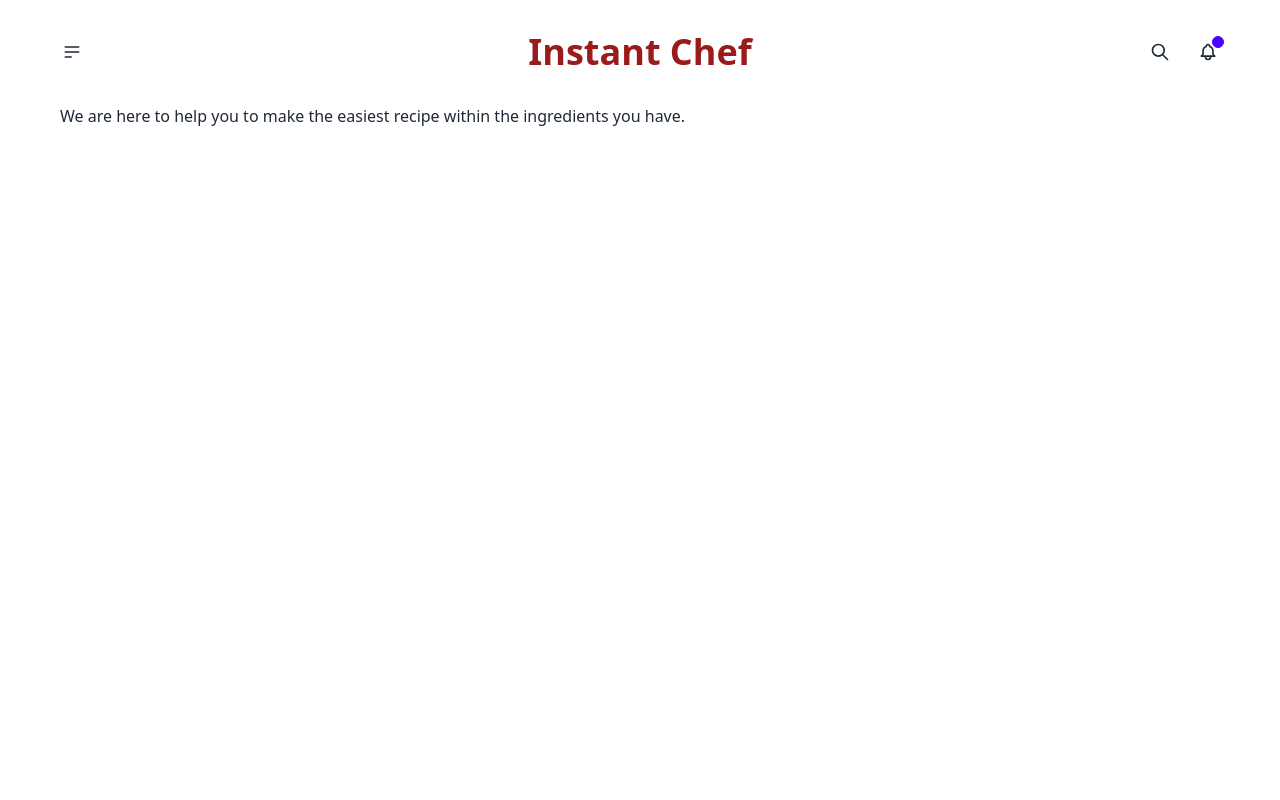
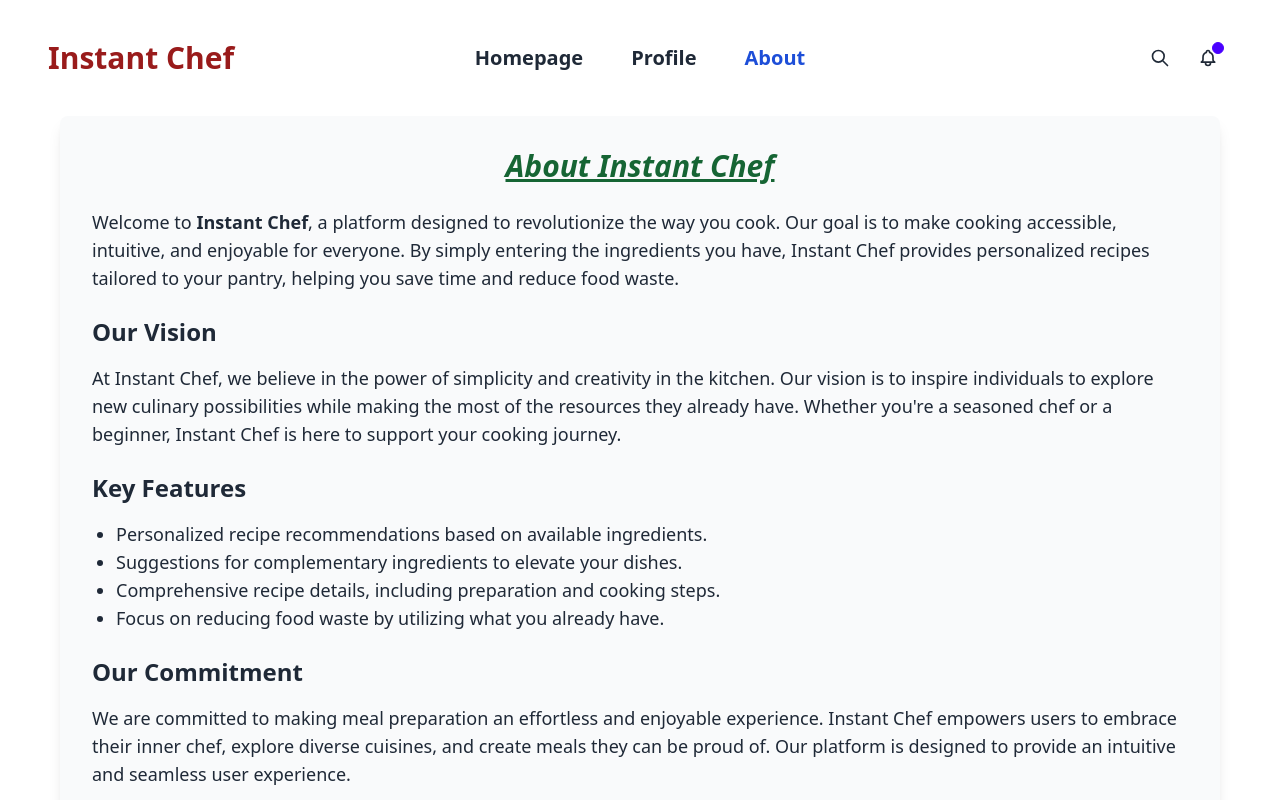
Before and after one commit to MaskuraBegum/Instant-Chef, a React (Vite) app: page /about in a window 1280 px wide. Shown: the top 800 px of the page. Built offline with nearby package versions, Linux system fonts and the light colour scheme.

Commit message:
create fake API, load these API within Recipes.jsx and RecipeDetails.jsx and also work on About.jsx file

```diff
--- a/src/About.jsx
+++ b/src/About.jsx
@@ -3,7 +3,36 @@ import React from 'react';
 const About = () => {
     return (
         <div className='m-5'>
-            <h2>We are here to help you to make the easiest recipe within the ingredients you have.</h2>
+            <section class="p-8 bg-gray-50 rounded-lg shadow-lg">
+                <h1 class="text-3xl font-extrabold text-center text-green-800 mb-6 underline italic">About Instant Chef</h1>
+                <p class="text-lg leading-7 mb-6">
+                    Welcome to <strong>Instant Chef</strong>, a platform designed to revolutionize the way you cook. Our goal is to make cooking accessible, intuitive, and enjoyable for everyone. By simply entering the ingredients you have, Instant Chef provides personalized recipes tailored to your pantry, helping you save time and reduce food waste.
+                </p>
+
+                <h2 class="text-2xl font-semibold mb-4">Our Vision</h2>
+                <p class="text-lg leading-7 mb-6">
+                    At Instant Chef, we believe in the power of simplicity and creativity in the kitchen. Our vision is to inspire individuals to explore new culinary possibilities while making the most of the resources they already have. Whether you're a seasoned chef or a beginner, Instant Chef is here to support your cooking journey.
+                </p>
+
+                <h2 class="text-2xl font-semibold mb-4">Key Features</h2>
+                <ul class="list-disc ml-6 text-lg leading-7 mb-6">
+                    <li>Personalized recipe recommendations based on available ingredients.</li>
+                    <li>Suggestions for complementary ingredients to elevate your dishes.</li>
+                    <li>Comprehensive recipe details, including preparation and cooking steps.</li>
+                    <li>Focus on reducing food waste by utilizing what you already have.</li>
+                </ul>
+
+                <h2 class="text-2xl font-semibold mb-4">Our Commitment</h2>
+                <p class="text-lg leading-7 mb-6">
+                    We are committed to making meal preparation an effortless and enjoyable experience. Instant Chef empowers users to embrace their inner chef, explore diverse cuisines, and create meals they can be proud of. Our platform is designed to provide an intuitive and seamless user experience.
+                </p>
+
+                <h2 class="text-2xl font-semibold mb-4">Get Started Today</h2>
+                <p class="text-lg leading-7">
+                    Discover the joy of cooking with Instant Chef. <a href="/" class="text-blue-600 underline">Explore recipes now</a> and let us help you create something extraordinary with the ingredients you already have.
+                </p>
+            </section>
+
         </div>
     );
 };
--- a/src/Error.jsx
+++ b/src/Error.jsx
@@ -2,8 +2,8 @@ import React from 'react';
 
 const Error = () => {
     return (
-        <div>
-            <h2>Opps! Error occurred!</h2>
+        <div className='flex justify-center items-center h-screen'>
+            <img src="https://i.ibb.co.com/PMbkCzG/error.jpg" alt="error" srcset="" />
         </div>
     );
 };
--- /dev/null
+++ b/src/Home/RecipeDetails.jsx
@@ -0,0 +1,42 @@
+import React, { useEffect, useState } from 'react';
+import { useParams } from 'react-router-dom';
+
+const RecipeDetails = () => {
+    const { id } = useParams();
+    const [recipe, setRecipe] = useState(null);
+
+    useEffect(() => {
+        fetch('/recipes.json')
+            .then(res => res.json())
+            .then(data => {
+                const foundRecipe = data.find(item => item.id === parseInt(id));
+                setRecipe(foundRecipe);
+            });
+    }, [id]);
+
+    if (!recipe) return <div>Loading...</div>;
+
+    return (
+        <div className="max-w-4xl mx-auto mt-10">
+            <img
+                src={recipe.image}
+                alt={recipe.name}
+                className="w-full h-5/6 object-cover rounded-lg mb-6"
+            />
+            <h1 className="text-4xl font-bold mb-4">{recipe.name}</h1>
+            <p className="text-lg mb-4">{recipe.description}</p>
+            <p className="text-base text-black">Ingredients:-</p>
+            <ul className="list-disc list-inside text-gray-700 text-sm">
+                {recipe.ingredients.map((ingredient, index) => (
+                    <li key={index}>{ingredient}</li>
+                ))}
+            </ul>
+            <p className="text-base text-black my-4">Instructions: <span className='text-gray-600'>{recipe.instructions}</span></p>
+            <p className="text-base text-black mb-4">Cooking Time: <span className='text-gray-600'>{recipe.cookingTime} minutes</span></p>
+            <p className="text-base text-black mb-4">Category: <span className='text-gray-600'>{recipe.category}</span></p>
+            <p className="text-base text-black mb-4">Created By: <span className='text-gray-600'>{recipe.createdBy}</span></p>
+        </div>
+    );
+};
+
+export default RecipeDetails;
--- a/src/Root.jsx
+++ b/src/Root.jsx
@@ -2,42 +2,28 @@ import React from 'react';
 import { NavLink, Outlet } from 'react-router-dom';
 
 const Root = () => {
+    const links = (
+        <>
+            <li><NavLink to='/' className={({ isActive }) => isActive ? 'text-blue-700' : ''}>Homepage</NavLink></li>
+            <li><NavLink to='/profile' className={({ isActive }) => isActive ? 'text-blue-700' : ''}>Profile</NavLink></li>
+            <li><NavLink to='/about' className={({ isActive }) => isActive ? 'text-blue-700' : ''}>About</NavLink></li>
+        </>
+    );
 
-    const links = <>
-        <li><NavLink to='/'><a>Homepage</a></NavLink></li>
-        <li><NavLink to='/profile'><a>Profile</a></NavLink></li>
-        <li><NavLink to='/about'><a>About</a></NavLink></li>
-    </>
     return (
         <div className='ml-10 mr-10 mt-5'>
             <div className="navbar bg-base-100">
+                {/* Left Corner: Instant Chef */}
                 <div className="navbar-start">
-                    <div className="dropdown">
-                    <div tabIndex={0} role="button" className="btn btn-ghost btn-circle">
-                        <svg
-                        xmlns="http://www.w3.org/2000/svg"
-                        className="h-5 w-5"
-                        fill="none"
-                        viewBox="0 0 24 24"
-                        stroke="currentColor">
-                        <path
-                            strokeLinecap="round"
-                            strokeLinejoin="round"
-                            strokeWidth="2"
-                            d="M4 6h16M4 12h16M4 18h7" />
-                        </svg>
+                    <a className="text-3xl font-bold text-red-800">Instant Chef</a>
                 </div>
-                    <ul
-                        tabIndex={0}
-                        className="menu menu-sm dropdown-content bg-base-100 rounded-box z-[1] mt-3 w-52 p-2 shadow">
-                        {links}
 
-                    </ul>
+                {/* Center: Navigation Links */}
+                <div className="navbar-center hidden lg:flex">
+                    <ul className="menu menu-horizontal px-1 space-x-4 text-xl font-semibold">{links}</ul>
                 </div>
-                </div>
-                <div className="navbar-center">
-                    <a className="btn btn-ghost text-4xl text-red-800">Instant Chef</a>
-                </div>
+
+                {/* Right Corner: Buttons */}
                 <div className="navbar-end">
                     <button className="btn btn-ghost btn-circle">
                         <svg
@@ -71,8 +57,33 @@ const Root = () => {
                         </div>
                     </button>
                 </div>
+
+                {/* Responsive Menu for Small Screens */}
+                <div className="navbar-center lg:hidden">
+                    <div className="dropdown">
+                        <div tabIndex={0} role="button" className="btn btn-ghost">
+                            <svg
+                                xmlns="http://www.w3.org/2000/svg"
+                                className="h-5 w-5"
+                                fill="none"
+                                viewBox="0 0 24 24"
+                                stroke="currentColor">
+                                <path
+                                    strokeLinecap="round"
+                                    strokeLinejoin="round"
+                                    strokeWidth="2"
+                                    d="M4 6h16M4 12h16M4 18h7" />
+                            </svg>
                         </div>
-            <Outlet></Outlet>
+                        <ul
+                            tabIndex={0}
+                            className="menu menu-sm dropdown-content mt-3 w-52 p-2 shadow bg-base-100 rounded-box z-[1]">
+                            {links}
+                        </ul>
+                    </div>
+                </div>
+            </div>
+            <Outlet />
         </div>
     );
 };
--- a/src/main.jsx
+++ b/src/main.jsx
@@ -10,6 +10,7 @@ import Root from './Root.jsx';
 import Home from './Home/Home.jsx';
 import Error from './Error.jsx';
 import About from './About.jsx';
+import RecipeDetails from './Home/RecipeDetails.jsx';
 
 const router = createBrowserRouter([
   {
@@ -24,6 +25,10 @@ const router = createBrowserRouter([
       {
         path: "/about",
         element: <About></About>
+      },
+      {
+        path: "/recipe/:id",
+        element:<RecipeDetails></RecipeDetails>
       }
     ]
   },
```
Also changed, not shown: public/recipes.json (+22 -22 lines), src/Home/Recipes.jsx (+57 -2 lines). Lines whose indentation alone changed are shown as unchanged.
